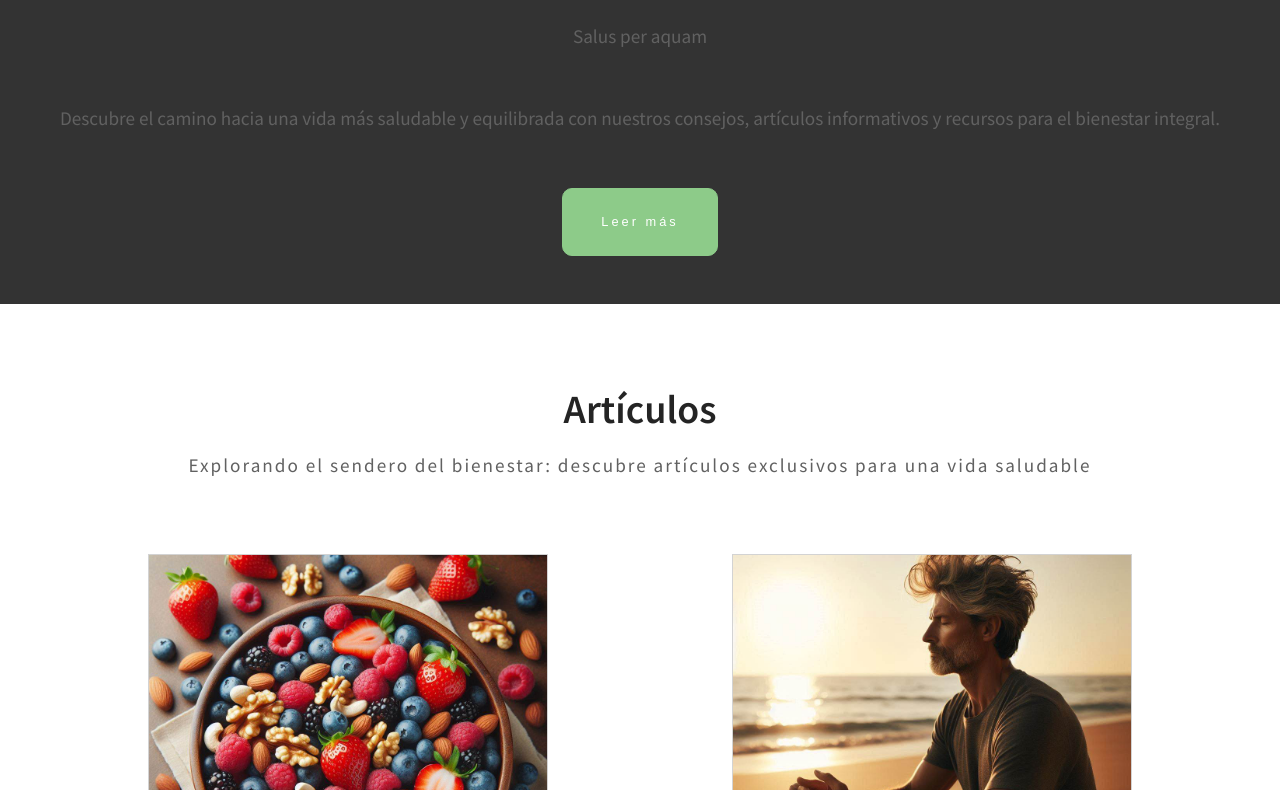
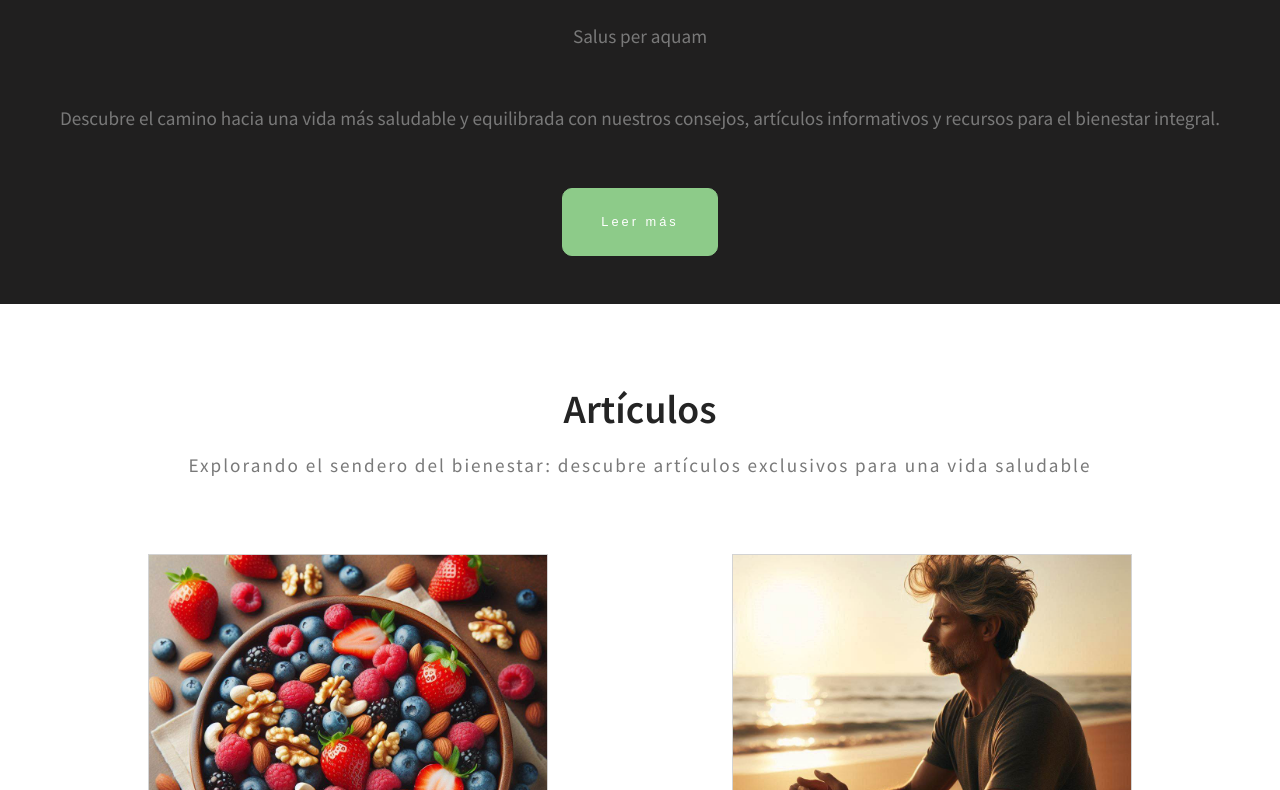
Before and after one commit to MarinaMadrid/viviendosano, a plain HTML site: page index.html in a window 1280 px wide. Shown: the part 764-1554 px from the top of the page. Drawn offline with Linux system fonts and the light colour scheme.

Commit message:
mejoras en colores

```diff
--- a/scss/_variables.scss
+++ b/scss/_variables.scss
@@ -2,13 +2,13 @@ $colores: (
     "white-color": white,
     "light-white": rgb(237,237,237),
     "green-header": #8DCB89,
-    "light-green": #6FC06A,
+    "light-green": #8af384,
     "light-green-title": rgb(183, 227, 196),
     "black-color": black,
     "light-black": rgb(36,36,36),
-    "light-gray": rgb(97,97,97),
+    "light-gray": rgb(121,121,121),
     "lightgray-color": lightgray,
-    "dark-gray": rgb(51,51,51),
-    "light-coral": rgb(240,133,130),
+    "dark-gray": rgb(32, 31, 31),
+    "light-coral": rgb(253, 145, 141),
     "dark-coral": rgb(231, 78, 89),
 );
```
Also changed, not shown: style.css, 1 other file.
